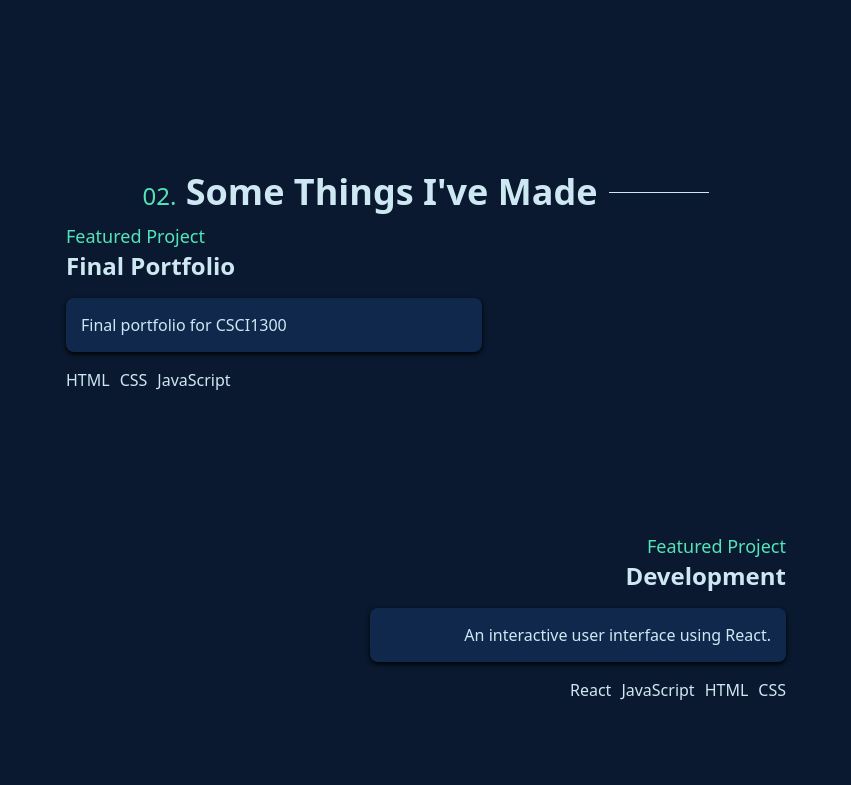
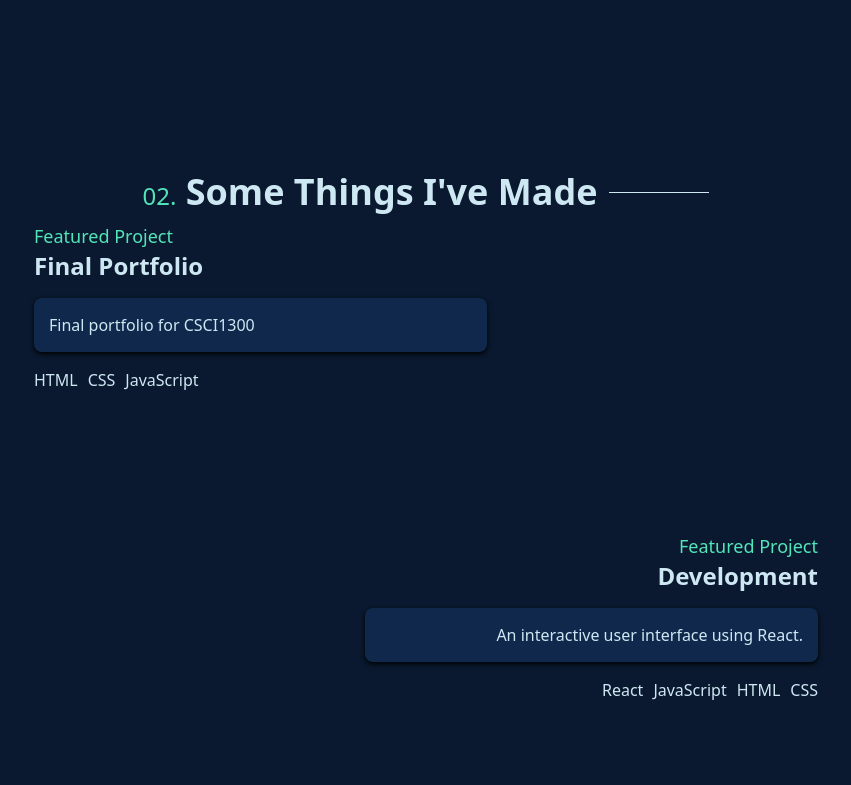
Before and after one commit to naughtynautilus000/portfolio, an Astro site: page / in a window 1280 px wide. Shown: the part 1337-2122 px from the top of the page, without its empty margins (214-1065 px from the left). Built offline with nearby package versions, Linux system fonts and the light colour scheme; Astro itself is replaced by a stand-in of ours.

Commit message:
refactored styles

```diff
--- a/src/layouts/Layout.astro
+++ b/src/layouts/Layout.astro
@@ -37,6 +37,11 @@ const { title } = Astro.props;
 		writing-mode: vertical-lr;
 	}
 
+	main {
+		max-width: calc(100vw - calc(2 * theme(width.sides)));
+		margin: 0 auto
+	}
+
 	.socials-filter {
 		filter: invert(51%) sepia(68%) saturate(493%) hue-rotate(153deg) brightness(94%) contrast(90%)
 	}
--- a/src/pages/index.astro
+++ b/src/pages/index.astro
@@ -23,7 +23,7 @@ const projects = (await Astro.glob('./projects/*.md'))
 					<p class="text-blue text-7xl font-bold">I build software.</p>
 				</div>
 				<p class="text-2xl leading-none font-extralight w-[25ch]">I'm a student at Brown University studying computer science.</p>
-				<ul class=" font-extralight text-3xl flex justify-start mt-5">
+				<ul class="font-extralight text-3xl flex justify-start mt-5">
 					<li>
 						<ActionButton href="#work" text="See my work"/>
 					</li>
@@ -88,8 +88,4 @@ const projects = (await Astro.glob('./projects/*.md'))
 		height: calc(100vh - theme(height.header));
 	}
 
-	section:not(#landing) {
-		/* This is to add the padding for the content of the main content minus the landing page */
-		max-width: 900px;
-	}
 </style>
```
